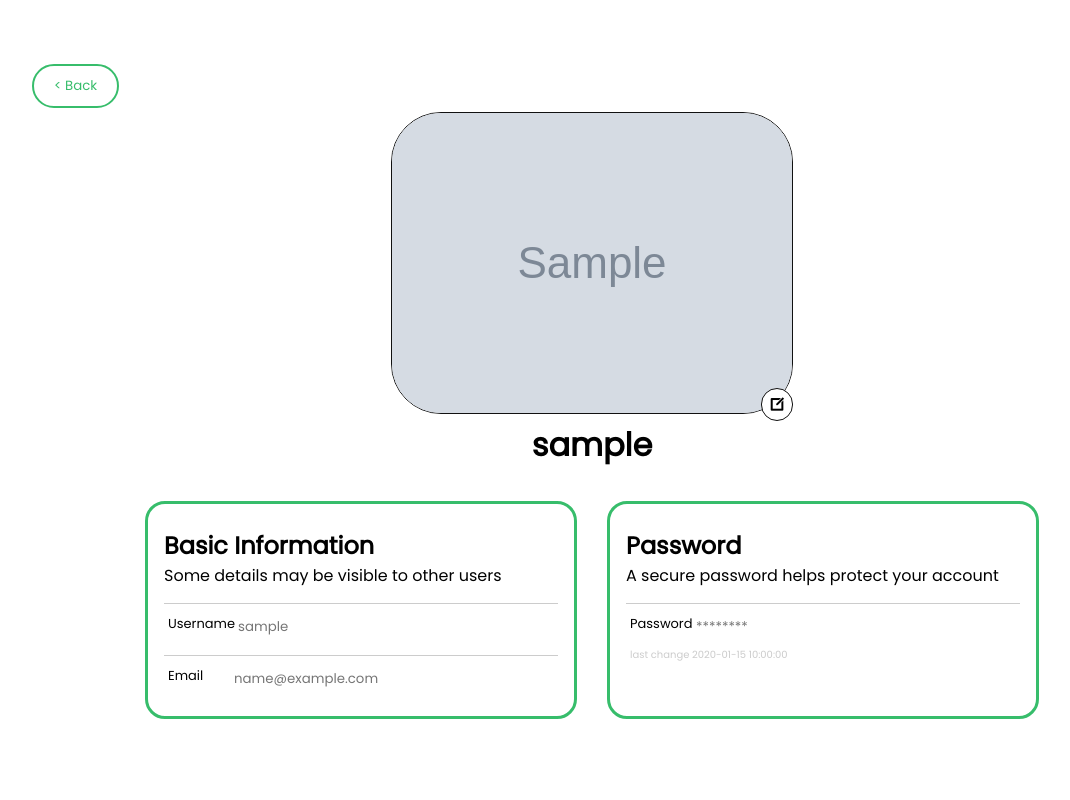
After one commit to MehmedAzka/healthScope, a PHP site: page /profile.php in a window 1280 px wide. The commit adds this page. Shown: the whole page, without its empty margins (48-1118 px from the left). Run offline with PHP 8.4, Linux system fonts and the light colour scheme; the visitor is signed in with stand-in values (Sample User, id 1); tables that the repository leaves empty or names only in its code hold one stand-in row (values such as "Sample post"); grey boxes marked "Sample" are stand-in pictures.

Commit message:
profile.php add

```diff
--- a/css/profil.css
+++ b/css/profil.css
@@ -11,6 +11,11 @@ input {
   border: none;
 }
 
+input[name="username"],
+input[name="email"] {
+  text-transform: lowercase;
+}
+
 hr {
   border: 0;
   height: 1px;
@@ -19,13 +24,30 @@ hr {
   margin: 15px 0 10px;
 }
 
+.img-edit {
+  position: relative;
+}
+
 .img-profile {
   min-width: 100px;
   min-height: 100px;
   object-fit: cover;
   border-radius: 50px;
   border: 1px solid #111;
-  margin-bottom: 0.4rem;
+  /* margin-bottom: 0.4rem; */
+}
+
+.ri-edit-box-line {
+  position: absolute;
+  bottom: 0;
+  right: 0;
+  padding: 7px;
+  font-size: 16px;
+  font-weight: bold;
+  border: 1.5px solid #111;
+  border-radius: 50px;
+  background: #fff;
+  cursor: pointer;
 }
 
 .row {
@@ -91,3 +113,25 @@ hr {
   color: white;
   border-color: #37bd6b;
 }
+
+.edit-button {
+  display: none;
+  position: absolute;
+  bottom: 10%;
+  right: 15%;
+  width: 7rem;
+  margin: 20px 0 0 0;
+  padding: 10px 20px;
+  border-radius: 50px;
+  background-color: #fff;
+  color: #37bd6b;
+  border: 2px solid #37bd6b;
+  transition: background-color 0.3s ease, color 0.3s ease, border-color 0.3s ease;
+}
+
+.edit-button:hover,
+.edit-button:active {
+  background-color: #37bd6b;
+  color: white;
+  border-color: #37bd6b;
+}
--- a/discussion_page.php
+++ b/discussion_page.php
@@ -5,7 +5,7 @@ $id = $_GET['forum'];
 $data = $find('discussion', $id);
 
 $show = $conn->query("SELECT * FROM comment WHERE commented = '$id' ORDER BY created_date DESC");
-$sesID = $_SESSION['username'];
+$sesID = $_SESSION['id'];
 ?>
 
 <!DOCTYPE html>
--- a/function.php
+++ b/function.php
@@ -59,8 +59,10 @@ if (isset($_POST['login-user'])) {
         if (password_verify($password, $row['pass'])) {
             $_SESSION['id'] = $row['id'];
             $_SESSION['username'] = $row['username'];
+            $_SESSION['email'] = $row['email'];
             $_SESSION['photo'] = $row['photo'];
             $_SESSION['role'] = $row['role'];
+            $_SESSION['created_date'] = $row['created_date'];
 
             if ($_SESSION['role'] == 'user') {
                 header("location: home.php");
@@ -140,11 +142,63 @@ $deleteImage = function ($tabel, $id, $imageField, $imageDir) use ($conn) {
     return $result;
 };
 
+// EDIT PROFILE PARAMS
+$update = function ($tabel, $data, $id) use ($conn) {
+    $update_values = '';
+    foreach ($data as $key => $value) {
+        $update_values .= "$key='$value', ";
+    }
+    $update_values = rtrim($update_values, ', '); // Menghapus koma terakhir dan spasi
+
+    $query = "UPDATE $tabel SET $update_values WHERE id=$id";
+    $result = $conn->query($query);
+    return $result;
+};
+
+// EDIT PROFILE FUNCTION
+if (isset($_POST['edit-profile'])) {
+    $id = $_POST['id'];
+    $data = [];
+
+    if (!empty($_POST['username'])) {
+        $data['username'] = $_POST['username'];
+    }
+
+    if (!empty($_POST['photo'])) {
+        $data['photo'] = $_POST['photo'];
+    }
+
+    if (!empty($_POST['email'])) {
+        $data['email'] = $_POST['email'];
+    }
+
+    if (!empty($_POST['pass'])) {
+        $passwordHash = password_hash($_POST['pass'], PASSWORD_DEFAULT);
+        $data['pass'] = $passwordHash;
+    }
+
+    // Memeriksa apakah ada data yang akan diupdate
+    if (!empty($data)) {
+        $data['created_date'] = date('Y-m-d H:i:s');
+        $tabel = "user";
+
+        $result = $update($tabel, $data, $id);
+
+        if ($result) {
+            header("location: profile.php");
+        } else {
+            echo "Error: " . $conn->error;
+        }
+    } else {
+        echo "Tidak ada data yang diisi untuk diperbarui.";
+    }
+}
+
 // COMMENT ADD
 if (isset($_POST['dp-submit'])) {
     $des = $_GET['forum'];
 
-    $name = $_SESSION['username'];
+    $name = $_SESSION['id'];
     $comment = htmlspecialchars($_POST['dp-input']);
     $commented = $des;
     $date = date('Y-m-d H:i:s');
--- /dev/null
+++ b/js/profile.js
@@ -0,0 +1,15 @@
+function edit() {
+    var inputFields = document.querySelectorAll(".inputField");
+    var editButton = document.querySelector(".edit-button");
+
+    // Menggunakan flag untuk mengecek apakah setidaknya satu input tidak kosong
+    var isNotEmpty = Array.from(inputFields).some(function (inputField) {
+        return inputField.value.trim() !== "";
+    });
+
+    if (isNotEmpty) {
+        editButton.style.display = "block";
+    } else {
+        editButton.style.display = "none";
+    }
+}
--- a/js/script.js
+++ b/js/script.js
@@ -13,7 +13,6 @@ window.onscroll = function () {
   }
 };
 
-// USER FUNCTION
 let subMenu = document.querySelector(".sub-menu-wrap");
 
 function toggleMenu() {
@@ -21,7 +20,7 @@ function toggleMenu() {
 }
 
 function goBack() {
-  window.history.back();
+  window.location.href = 'home.php';
 }
 
 addDiscussionButton.addEventListener("click", function () {
--- /dev/null
+++ b/profile.php
@@ -0,0 +1,88 @@
+<?php
+require "function.php";
+
+$id = $_SESSION['id'];
+$username = $_SESSION['username'];
+$email = $_SESSION['email'];
+$photo = $_SESSION['photo'];
+$created_date = $_SESSION['created_date'];
+
+$show = $find('user', $id);
+?>
+
+<!DOCTYPE html>
+<html lang="en">
+
+<head>
+    <meta charset="UTF-8">
+    <meta name="viewport" content="width=device-width, initial-scale=1.0">
+    <link href="https://cdn.jsdelivr.net/npm/remixicon@3.5.0/fonts/remixicon.css" rel="stylesheet">
+    <link rel="stylesheet" href="css/style.css">
+    <link rel="stylesheet" href="css/profil.css">
+    <link rel="icon" href="images/logo.png">
+    <title> HealthScope | Profil Users </title>
+</head>
+
+<body>
+
+    <!-- content -->
+    <div class="back">
+        <button onclick="goBack()">
+            < Back</button>
+    </div>
+    <div class="profile">
+        <?php while ($row = $show->fetch_assoc()) { ?>
+            <div class="row">
+                <div class="img-edit">
+                    <img src="user_pp/<?= $row['photo'] ?>" alt="" class="img-profile">
+                    <button class="ri-edit-box-line"></button>
+                </div>
+                <h1 class="user-name">
+                    <?= $row['username'] ?>
+                </h1>
+            </div>
+            <form action="function.php" method="post">
+                <input type="hidden" name="id" value="<?= $id ?>">
+                <div class="row-main">
+                    <div class="info-left">
+                        <h2>Basic Information</h2>
+                        <p>Some details may be visible to other users</p>
+                        <hr>
+                        <div class="input-edit">
+                            <p>Username</p>
+                            <input class="inputField" type="text" placeholder="<?= $row['username'] ?>" name="username"
+                                oninput="edit()">
+                        </div>
+                        <hr>
+                        <div class="input-edit">
+                            <p>Email</p>
+                            <input class="inputField" type="email" placeholder="<?= $row['email'] ?>" name="email"
+                                oninput="edit()">
+                        </div>
+                    </div>
+                    <div class="info-right">
+                        <h2>Password</h2>
+                        <p>A secure password helps protect your account</p>
+                        <hr>
+                        <div class="input-edit">
+                            <p>Password</p>
+                            <input class="inputField" type="password" placeholder="********" name="pass" oninput="edit()">
+                        </div>
+                        <span>last change
+                            <?= $row['created_date'] ?>
+                        </span>
+                    </div>
+
+                </div>
+                <button class="edit-button" name="edit-profile"><i class="ri-edit-line"></i> EDIT</button>
+            </form>
+        <?php } ?>
+    </div>
+    <!-- end content -->
+
+</body>
+
+<script src="js/script.js"></script>
+<script src="js/profile.js"></script>
+
+</html>
```
Also changed, not shown: discussion.php (+7 -4 lines), health.php (+7 -4 lines), home.php (+8 -5 lines), news.php (+8 -4 lines), profil.php (deleted, +0 -66 lines).
